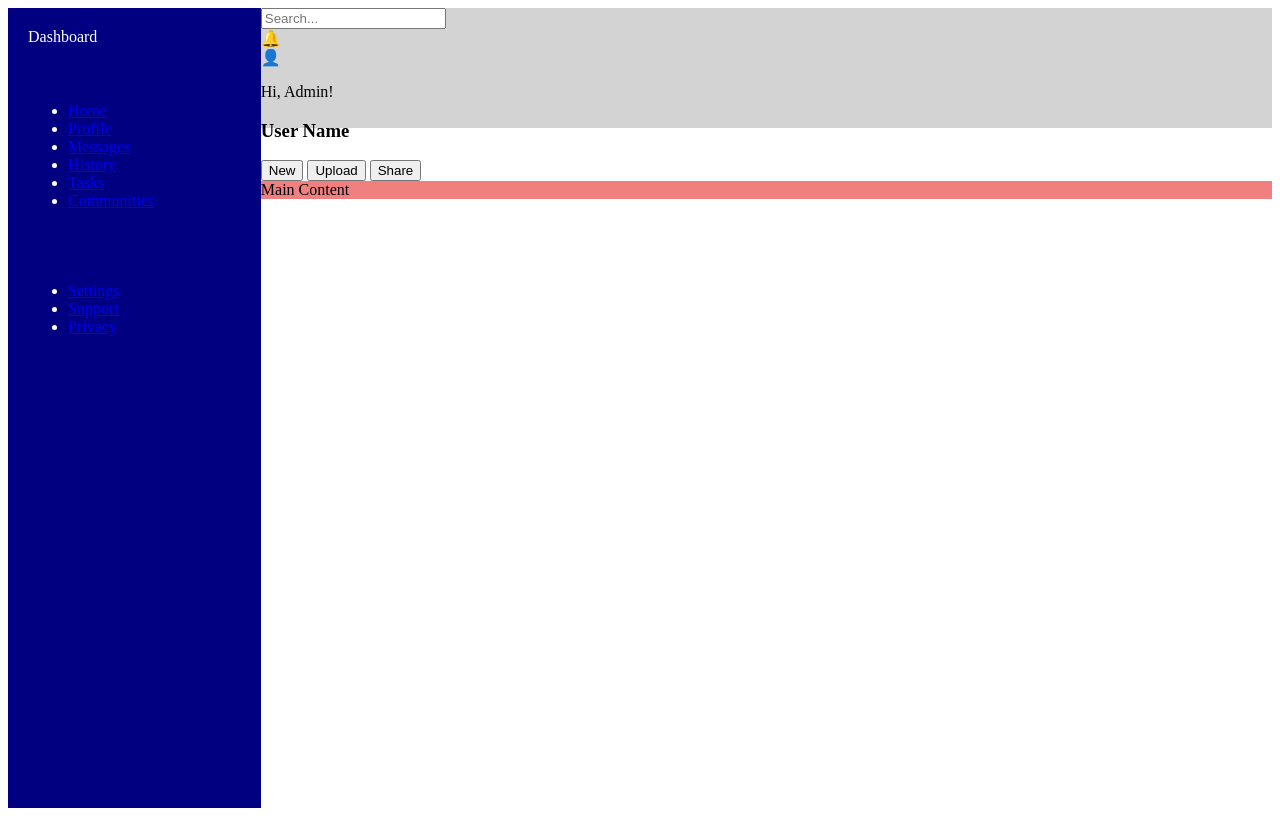
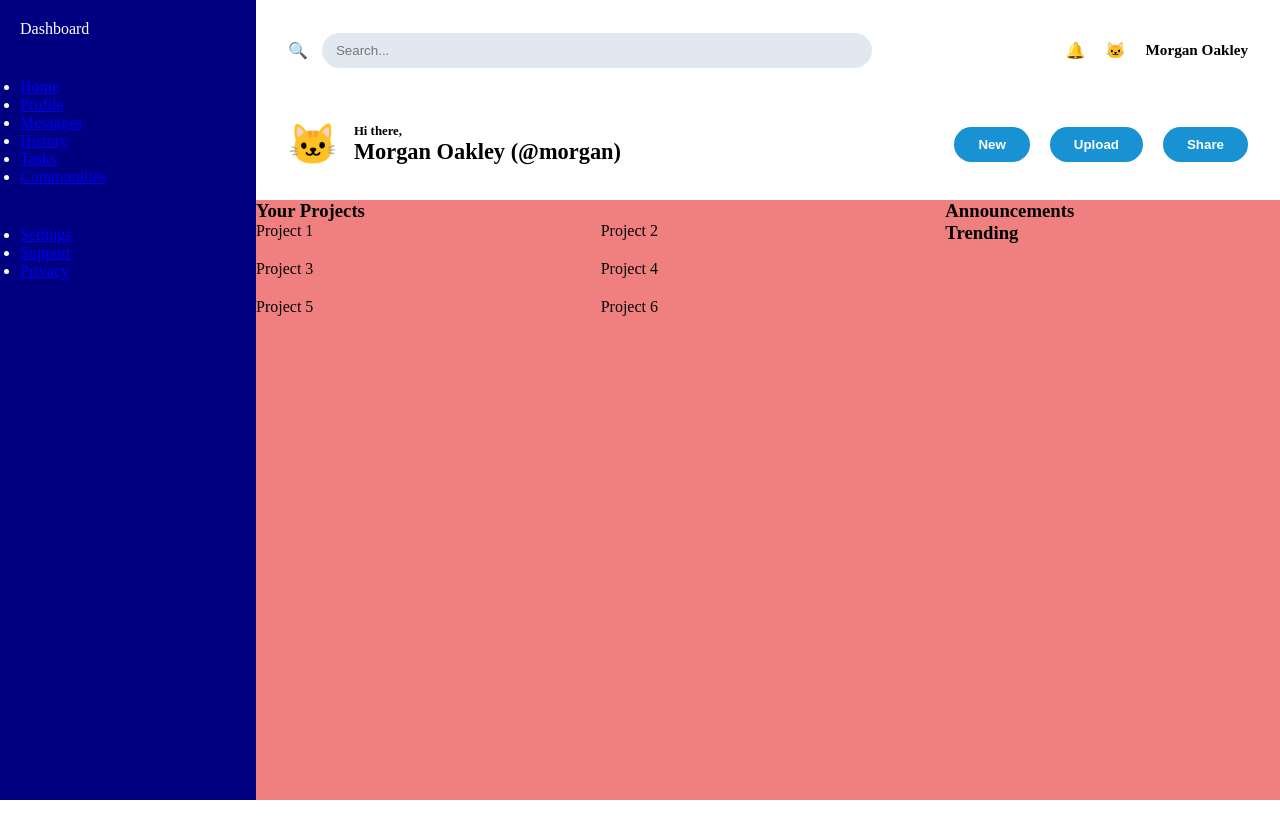
Before and after one commit to Car-riane/AdminDash, a plain HTML site: page index.html in a window 1280 px wide. Drawn offline with Linux system fonts and the light colour scheme.

Commit message:
Main grid created

```diff
--- a/index.html
+++ b/index.html
@@ -32,23 +32,53 @@
     </div>
     <div class="header">
       <div class="header-top-left">
-        <input type="text" placeholder="Search...">
+        <span>🔍</span>
+        <input type="text" placeholder="Search..." />
       </div>
+
       <div class="header-top-right">
-        <div class="notification">🔔</div>
-        <div class="user-profile">👤</div>
+        <span>🔔</span>
+        <span>🐱</span>
+        <span class="user-name">Morgan Oakley</span>
       </div>
 
       <div class="header-bottom-left">
-        <p>Hi, Admin!</p>
-        <h3>User Name</h3>
+        <span class="big-avatar">🐱</span>
+        <div class="greeting">
+          <p>Hi there,</p>
+          <h2>Morgan Oakley (@morgan)</h2>
+        </div>
       </div>
+
       <div class="header-bottom-right">
         <button>New</button>
         <button>Upload</button>
         <button>Share</button>
+      </div>
     </div>
-    <div class="main-content">Main Content</div>
+    <div class="main-content">
+      <div class="projects-section">
+        <h3>Your Projects</h3>
+        <div class="projects-grid">
+          <div class="card">Project 1</div>
+          <div class="card">Project 2</div>
+          <div class="card">Project 3</div>
+          <div class="card">Project 4</div>
+          <div class="card">Project 5</div>
+          <div class="card">Project 6</div>
+        </div>
+      </div>
+
+      <div class="side-panels">
+        <div class="announcements">
+          <h3>Announcements</h3>
+        </div>
+
+        <div class="trending">
+          <h3>Trending</h3>
+        </div>
+      </div>
+    </div>
   </div>
 </body>
 
--- a/styles.css
+++ b/styles.css
@@ -1,8 +1,14 @@
+* {
+  margin: 0;
+  padding: 0;
+  box-sizing: border-box;
+}
+
 .container {
   display: grid;
   height: 100vh;
 
-  grid-template: 15% 85% / 20% 80%;
+  grid-template: 25% 75% / 20% 80%;
   grid-template-areas:
     "sidebar header"
     "sidebar main";
@@ -21,10 +27,92 @@
 
 .header {
   grid-area: header;
-  background-color: lightgray;
+  background-color: white;
+
+  display: grid;
+  grid-template-columns: 2fr 1fr;
+  grid-template-rows: auto auto;
+  padding: 16px 32px;
+  gap: 20px;
 }
 
+.header-top-left,
+.header-top-right,
+.header-bottom-left,
+.header-bottom-right {
+  display: flex;
+  align-items: center;
+}
+
+.header-top-left {
+  gap: 14px;
+}
+
+.header-top-right {
+  justify-self: end;
+  gap: 20px;
+  font-weight: bold;
+}
+
+.header-bottom-left {
+  gap: 16px;
+}
+
+.header-bottom-right {
+  justify-self: end;
+  gap: 20px;
+}
+
+.header input {
+  width: 100%;
+  max-width: 550px;
+  padding: 10px 14px;
+  border: none;
+  border-radius: 999px;
+  background-color: #e2e8f0;
+}
+
+.header button {
+  border: none;
+  border-radius: 999px;
+  padding: 10px 24px;
+  background-color: #1992d4;
+  color: white;
+  font-weight: bold;
+}
+
+.greeting p,
+.greeting h2 {
+  margin: 0;
+}
+
+.greeting p {
+  font-size: 0.8rem;
+  font-weight: bold;
+}
+
+.greeting h2 {
+  font-size: 1.4rem;
+}
+
+.big-avatar {
+  font-size: 2.5rem;
+}
+
+.user-name {
+  font-size: 0.95rem;
+  white-space: nowrap;
+}
 .main-content {
   grid-area: main;
   background-color: lightcoral;
+  display: grid;
+  grid-template-columns: 2fr 1fr;
+  gap: 20px;
 }
+
+.projects-grid {
+  display: grid;
+  grid-template-columns: repeat(2, 1fr);
+  gap: 20px;
+}
```
